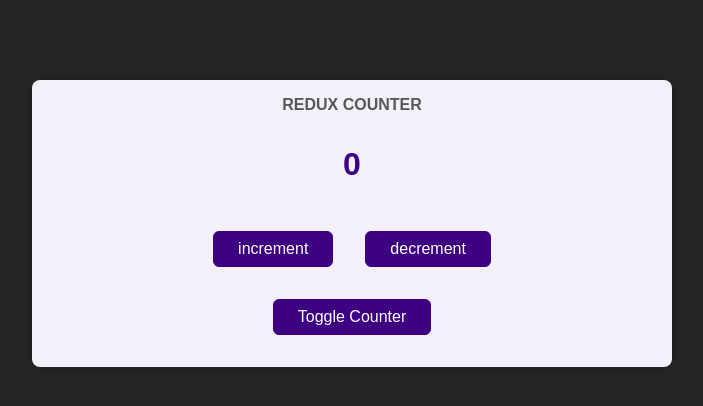
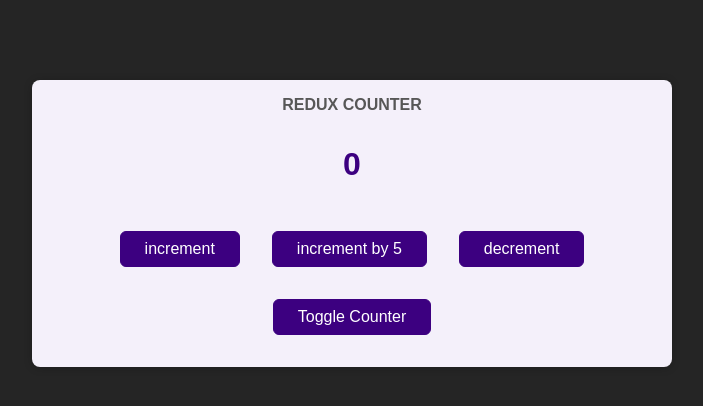
Before and after one commit to jyb1798/Reactredux, a React (Create React App) app: page / in a window 1280 px wide. Shown: the top 406 px of the page, without its empty margins (288-991 px from the left). Built offline with nearby package versions, Linux system fonts and the light colour scheme.

Commit message:
Add : state 추가하기

```diff
--- a/src/components/Counter.js
+++ b/src/components/Counter.js
@@ -11,6 +11,9 @@ const Counter = () => {
     dispatch({ type: "increment" });
   };
 
+  const incrementby5Handler = () => {
+    dispatch({ type: "incrementby5" });
+  };
   const decrementHandler = () => {
     dispatch({ type: "decrement" });
   };
@@ -21,6 +24,7 @@ const Counter = () => {
       <div className={classes.value}>{counter}</div>
       <div>
         <button onClick={incrementHandler}>increment</button>
+        <button onClick={incrementby5Handler}>increment by 5</button>
         <button onClick={decrementHandler}>decrement</button>
       </div>
       <button onClick={toggleCounterHandler}>Toggle Counter</button>
--- a/src/store/index.js
+++ b/src/store/index.js
@@ -4,9 +4,13 @@ const counterReducer = (state = { counter: 0 }, action) => {
   if (action.type === "increment") {
     return { counter: state.counter + 1 };
   }
+  if (action.type === "incrementby5") {
+    return { counter: state.counter + 5 };
+  }
   if (action.type === "decrement") {
     return { counter: state.counter - 1 };
   }
+
   return state;
 };
 
```
